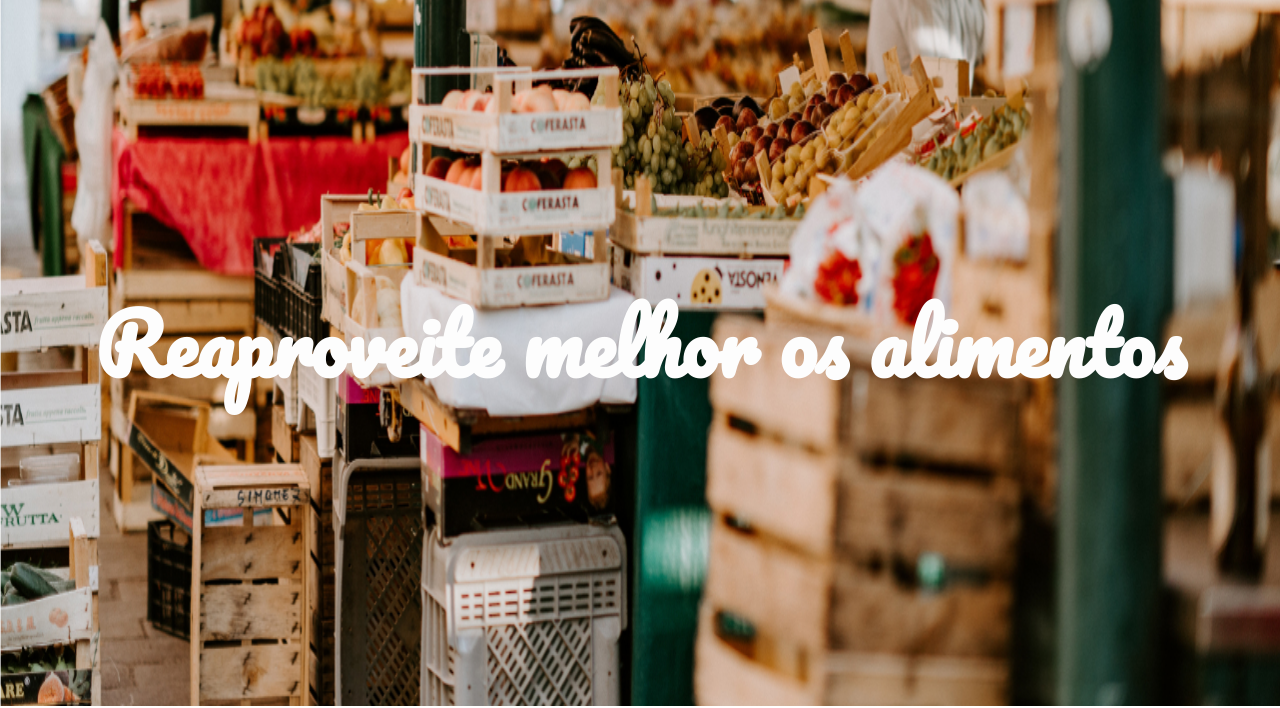
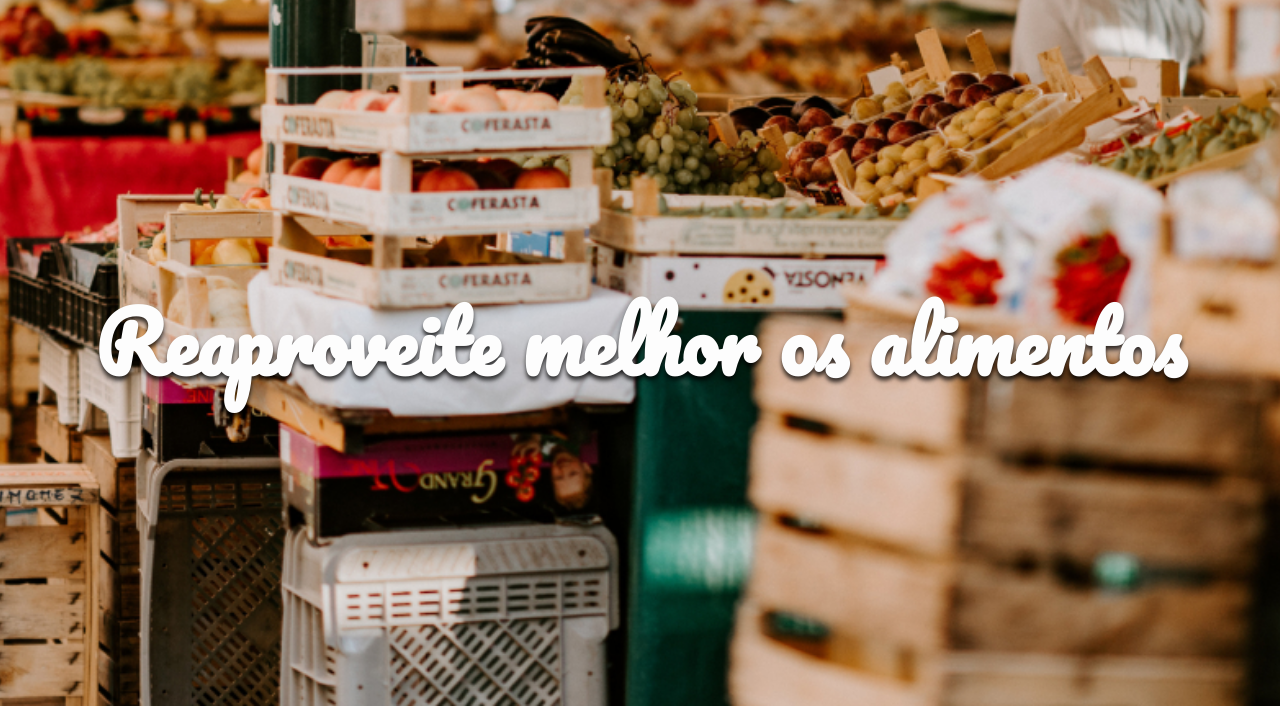
Before and after one commit to vcspc/arquitetura-css-assets, a plain HTML site: page index.html in a window 1280 px wide. Shown: the part 94-802 px from the top of the page. Drawn offline with Linux system fonts and the light colour scheme.

Commit message:
correções de imagens

```diff
--- a/assets/css/banner/banner-imgem.css
+++ b/assets/css/banner/banner-imgem.css
@@ -1,4 +1,5 @@
 .banner__imagem {
+    background: url(../../img/banner.jpg) no-repeat center / cover;
     height: calc(100vh - 72px);
     width: 100%;
 }
--- a/assets/css/banner/banner-titulo.css
+++ b/assets/css/banner/banner-titulo.css
@@ -4,7 +4,7 @@
     font-size: 5.0625rem;
     position: absolute;
     left: 50%;
-    text-shadow: 0 4px 4px rdba(0, 0, 0, 0.75);
+    text-shadow: 0 4px 4px rgba(0, 0, 0, 0.75);
     top: 50%;
     text-align: center;
     transform: translate(-50%, -50%);
--- a/index.html
+++ b/index.html
@@ -48,7 +48,7 @@
             </nav>
         </header>
             <section class="banner">
-                <img src="./assets/img/banner.jpg" alt="banner imagem de verduras" class="banner__imagem">
+                <div class="banner__imagem"></div>
                 <h2 class="banner__titulo">Reaproveite melhor os alimentos</h2>
             </section>
             <section class="sobre">
```
